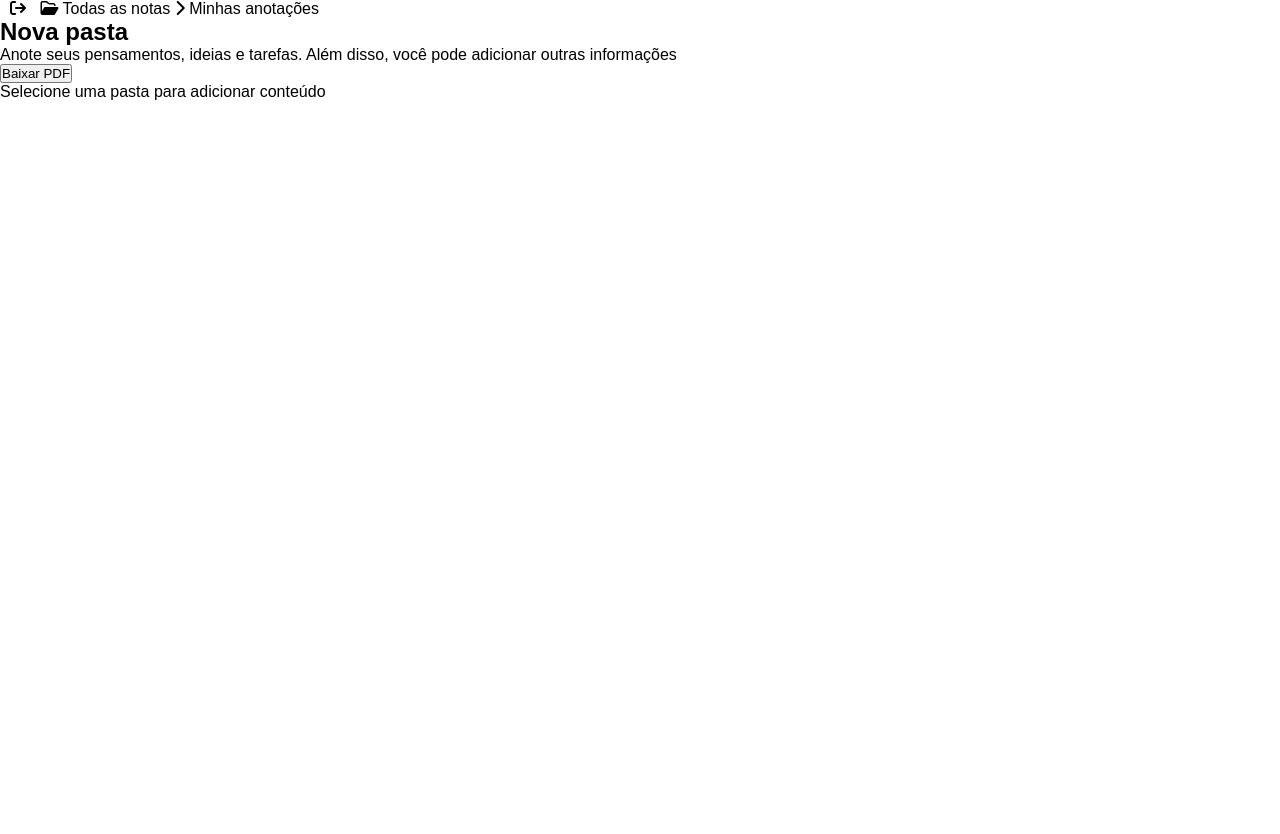
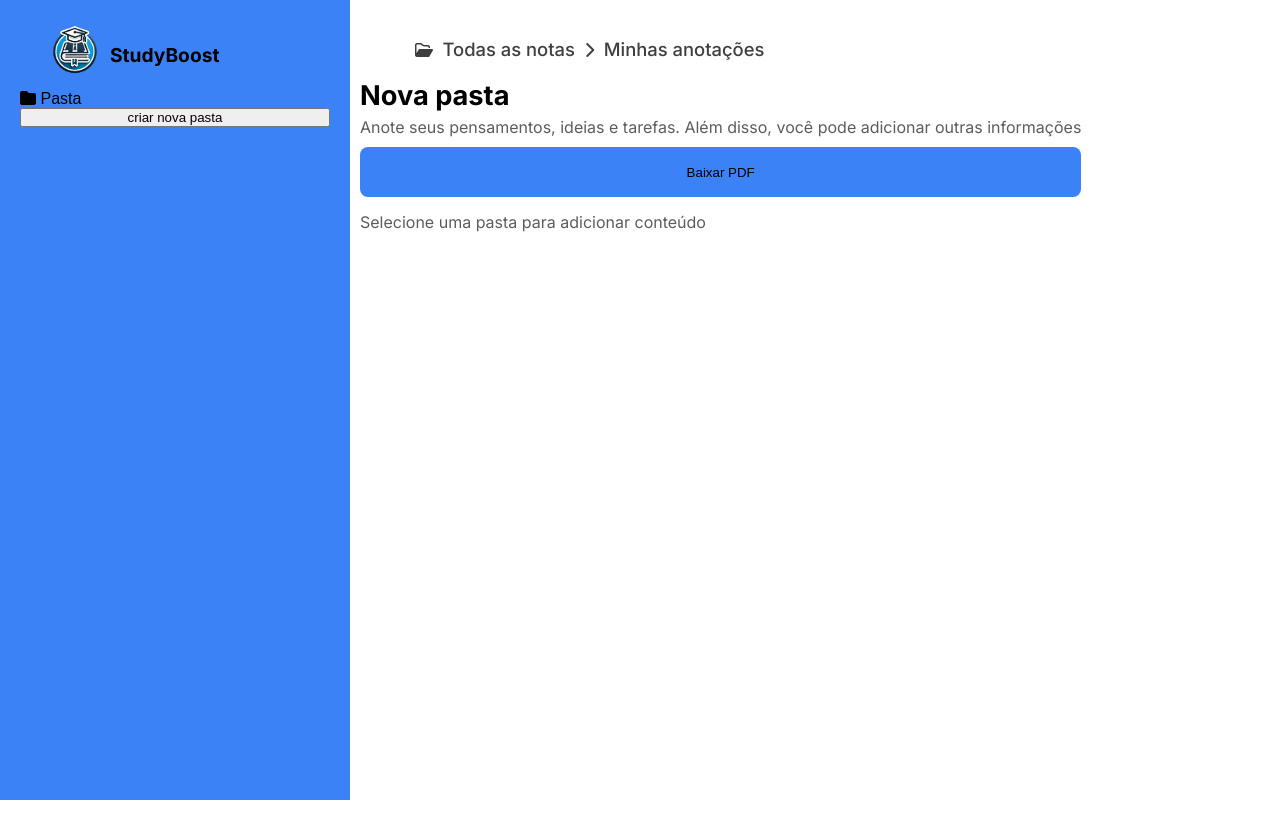
Before and after one commit to oevemgoncalves/StudyBoost, a plain HTML site: page dashboard/index.html in a window 1280 px wide. Before the commit the page ends 800 px from the top, so only its background shows below. Drawn offline with Linux system fonts and the light colour scheme.

Commit message:
add de um btn para puxar a sidebar

```diff
--- /dev/null
+++ b/dashboard/estilo-dash/style-desktop.css
@@ -0,0 +1,21 @@
+@media (min-width: 769px) {
+    .sidebar {
+        transform: translateX(0); /* Garantir que a sidebar esteja visível */
+        position: fixed; /* Mantém a sidebar fixa na tela */
+        top: 0;
+        left: 0;
+        min-width: 350px; /* Largura mínima */
+        max-width: 350px; /* Largura máxima */
+        height: 100%; /* Garantir que ocupe toda a altura da tela */
+    }
+
+    .toggle-arrow {
+        display: none; /* Esconde o botão de toggle no desktop */
+    }
+
+
+    .container__principal {
+        margin-left: 350px; /* mesma largura da sidebar */
+        padding: 10px; /* opcional: para afastar o conteúdo da borda */
+    }
+}
--- a/dashboard/estilo-dash/style.css
+++ b/dashboard/estilo-dash/style.css
@@ -5,7 +5,7 @@
 * {
     margin: 0;
     padding: 0;
-    font-family: Arial, Helvetica, sans-serif;
+
     box-sizing: border-box;
 }
 
@@ -22,27 +22,65 @@
 body {
     height: 100vh;
     display: flex;
+    font-family: Arial, Helvetica, sans-serif;
 }
 
 
 .cabecalho {
     display: inline;
-    margin-left: 10px;
+    margin-left: 55px;
+    color: #000000c1;
+    line-height: 1.6;
 }
 
-
+/*menu lateral*/
 .sidebar {
-    display: none;
+    display:flex;
     flex-flow: column nowrap;
     background-color: var(--cor-primaria);
-    width: 270px;
+    height: 100%;
+    width: 330px;
+    position: fixed;
+    top: 0;
+    left: 0;
+    padding: 20px;
+    transition: transform 0.3s ease;
+    z-index: 1000;
+    transform: translateX(-100%); /*oculta sidebar mobile*/
+}
+
+/*botao*/
+.toggle-arrow {
+    position: fixed;
+    top: 25px;
+    left: 20px;
+    font-size: 1.3em;
+    color: #000000;
+    z-index: 1100;
+    cursor: pointer;
+    transition: left 0.3s ease;
+    border: none;
+    outline: none;
+    height: 30px;
+    width: 30px;
+    padding: 0;
+  }
+
+/*novas atualizações*/
+.sidebar.open {
+    transform: translateX(0);
+}
+
+/*novas atualizações*/
+/* Quando a sidebar estiver aberta, seta vai pra dentro */
+.sidebar.open ~ .toggle-arrow {
+    left: 280px; /* um pouco dentro da sidebar (320 - botão) */
 }
 
 .imagem {
     display: flex;
     align-items: center;
-    align-self: center;
-
+    margin: 0 20px;
 }
 
 .imagem img {
@@ -55,7 +93,7 @@ body {
     font-weight: bold;
 }
 
-.container__sidebar {
+.container__modal {
     background: rgba(0, 0, 0, 0.5);
     display: flex;
     justify-content: center;
@@ -132,7 +170,7 @@ body {
     font-size: 24px;
 }
 
-/*telas menores*/
+/*telas menores/ modal */
 @media (max-width: 600px) {
     .modal {
         padding: 15px;
@@ -177,11 +215,47 @@ body {
     pointer-events: auto;
 }
 
-
-/* Animação suave no abrir */
+/* Animação suave no abrir/ modal */
 @keyframes slideDown {
     to {
         opacity: 1;
         transform: translateY(0);
     }
 }
+
+.container__principal {
+    margin: 25px 15px 0 15px;
+}
+
+.container__main__conteudo {
+    height: 100%;
+}
+
+div.cabecalho > span {
+    font-family: var(--font-principal);
+    font-size: 1.15em;
+    font-weight: 500;
+    margin: 0 5px;
+}
+
+.titulo__main__novapasta {
+    font-family: var(--font-principal);
+    font-size: 1.7em;
+    margin-top: 15px;
+}
+
+.main__texto {
+    font-family: var(--font-principal);
+    font-size: 1em;
+    color: #000000a3;
+    margin-top: 5px;
+}
+
+.btn__pdf {
+    width: 100%;
+    height: 50px;
+    border-radius: 8px;
+    margin: 10px 0;
+    border: none;
+    background-color: var(--cor-primaria);
+}
--- a/dashboard/index.html
+++ b/dashboard/index.html
@@ -5,9 +5,12 @@
     <meta name="viewport" content="width=device-width, initial-scale=1.0">
     <link rel="stylesheet" href="https://cdnjs.cloudflare.com/ajax/libs/font-awesome/6.7.2/css/all.min.css">
     <link rel="stylesheet" href="estilo-dash/style.css" media="all">
+    <link rel="stylesheet" href="estilo-dash/style-desktop.css" media="screen">
     <title>Dashboard</title>
 </head>
 <body>
+
+    <!--sidebar-->
     <div class="sidebar">
         <div class="imagem">
             <img src="imagem-dash/logo.png" alt="logo">
@@ -20,8 +23,9 @@
         <div id="folder-container"></div>
         <button onclick="novaPasta()">criar nova pasta</button>
     </div>
+
     <!--modal-->
-    <div id="modal" class="container__sidebar hidden">
+    <div id="modal" class="container__modal hidden">
         <div class="modal">
             <i class="fa-solid fa-xmark" onclick="fecharModal()"></i>
             <h2 class="txt__modal">Criar nova pasta</h2>
@@ -32,15 +36,13 @@
             </div>
             <br>
             <button class="criar-btn" onclick="criarPasta()">Criar pasta</button>
-            <!-- <button class="fechar-btn" onclick="fecharPasta()">Cancelar</button> -->
         </div>
     </div>
 
-    <main id="main">
-        <div class="cabecalho">
-            <i class="fa-solid fa-arrow-right-from-bracket"></i>
-        </div>
+    <!--botão seta (apenas visível apenas no mobile)-->
+    <button class="toggle-arrow" id="toggleArrow" onclick="toggleSidebar()"><i class="fa-regular fa-square-caret-right"></i></button>
 
+    <main class="container__principal" id="main">
         <div class="cabecalho">
             <i class="fa-regular fa-folder-open"></i>
             <span>Todas as notas</span>
@@ -48,11 +50,13 @@
             <span>Minhas anotações</span>
         </div>
 
-        <h2>Nova pasta</h2>
-        <p class="texto">Anote seus pensamentos, ideias e tarefas. Além disso, você pode adicionar outras informações</p>
-        <button>Baixar PDF</button>
-        <div id="folder__content__container">
-            <p class="texto">Selecione uma pasta para adicionar conteúdo</p>
+        <div class="container__main__conteudo">
+            <h2 class="titulo__main__novapasta">Nova pasta</h2>
+            <p class="main__texto">Anote seus pensamentos, ideias e tarefas. Além disso, você pode adicionar outras informações</p>
+            <button class="btn__pdf">Baixar PDF</button>
+            <div id="folder__content__container">
+                <p class="main__texto">Selecione uma pasta para adicionar conteúdo</p>
+            </div>
         </div>
     </main>
 
--- a/dashboard/script-dash/script.js
+++ b/dashboard/script-dash/script.js
@@ -13,3 +13,15 @@ function fecharModal() {
         modal.classList.add('hidden');
     }, 300); // Tempo igual ao transition de 0.3s
 }
+
+//seta da sidebar
+const sidebar = document.querySelector('.sidebar');
+const arrow = document.getElementById('toggleArrow');
+
+function toggleSidebar() {
+  sidebar.classList.toggle('open');
+
+  arrow.innerHTML = sidebar.classList.contains('open')
+    ? '<i class="fa-regular fa-square-caret-left"></i>'
+    : '<i class="fa-regular fa-square-caret-right"></i>';
+}
```
